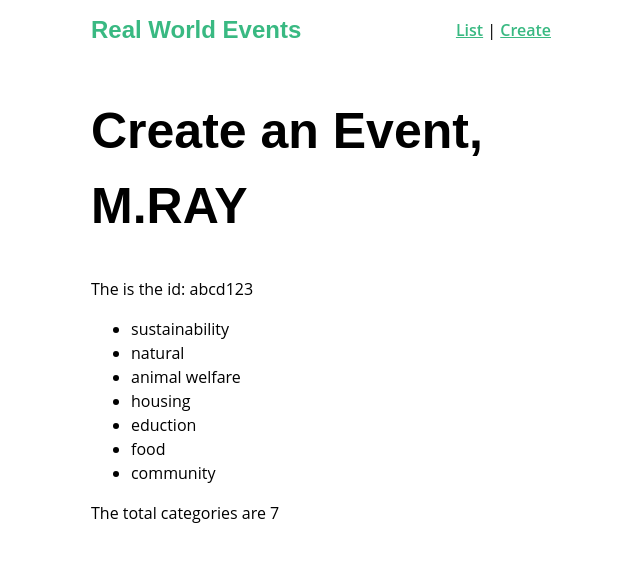
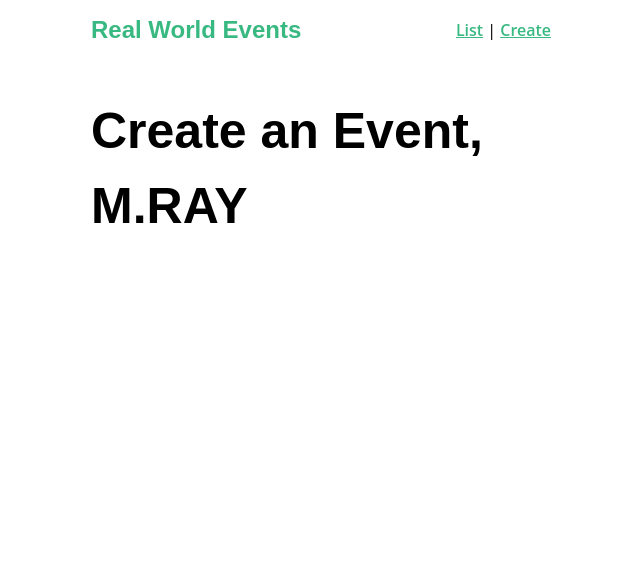
Before and after one commit to M-RAY47/real-world-vue, a Vue app: page /event/create in a window 1280 px wide. Shown: the top 562 px of the page, without its empty margins (339-979 px from the left). Built offline with nearby package versions, Linux system fonts and the light colour scheme.

Commit message:
clean the create event component

```diff
--- a/src/views/EventCreate.vue
+++ b/src/views/EventCreate.vue
@@ -1,11 +1,6 @@
 <template>
   <div>
     <h1>Create an Event, {{ user.name }}</h1>
-    <p>The is the id: {{ user.id }}</p>
-    <ul>
-      <li v-for="cat in categories" :key="cat">{{ cat }}</li>
-    </ul>
-    <p>The total categories are {{ catLength }}</p>
   </div>
 </template>
 
@@ -14,9 +9,6 @@ import { mapState, mapGetters } from "vuex";
 
 export default {
   computed: {
-    localCatLength() {
-      return this.$store.getters.catLength;
-    },
     ...mapGetters(["catLength"]),
     ...mapState(["user", "categories"]),
   },
```
